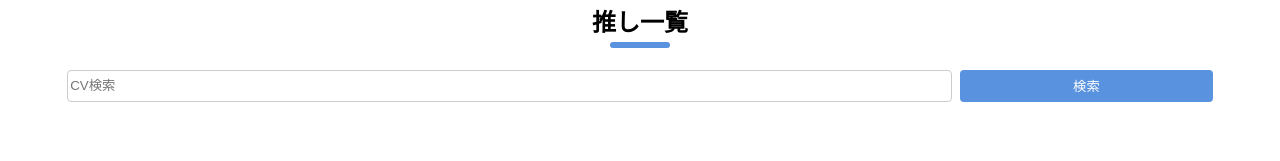
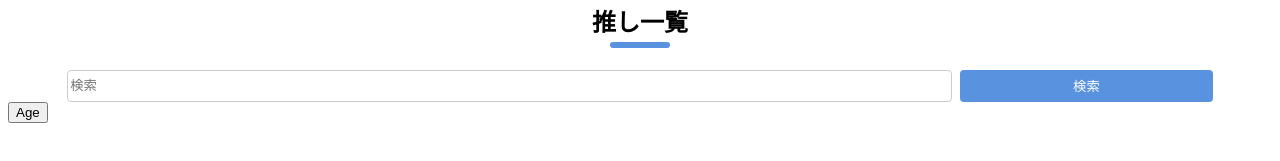
Before and after one commit to c-fukuyama/favorite-database, a React (Create React App) app: page / in a window 1280 px wide. Shown: the part 461-622 px from the top of the page. Built offline with nearby package versions, Linux system fonts and the light colour scheme.

Commit message:
Ageで昇順にソートする機能を追加

```diff
--- a/src/App.css
+++ b/src/App.css
@@ -66,7 +66,7 @@ input {
   justify-content: center;
 }
 
-.age {
+p.age {
   margin-left: 8px;
 }
 
--- a/src/App.js
+++ b/src/App.js
@@ -11,6 +11,7 @@ function App() {
   const [cv, setCv] = useState("");
   const [findText, setFindText] = useState("");
   const [mode, setMode] = useState("default");
+  const [sort, setSort] = useState([]);
 
   const [data, setData] = usePersist("data", []);
   const [findData, setFindData] = usePersist("findData", []);
@@ -51,11 +52,34 @@ function App() {
 
   const doFind = () => {
     const newData = data.filter((item, key) => {
-      return item.cv.includes(findText);
+      return (
+        item.name.includes(findText) ||
+        item.age.includes(findText) ||
+        item.cv.includes(findText)
+      );
     });
     setFindData(newData);
     setMode("find");
     setFindText("");
+  };
+
+  const sortAge = () => {
+    const sortAgeArray = Object.keys(data).map((key) => ({
+      key: key,
+      value: data[key],
+    }));
+    const newSortAgeArray = sortAgeArray.sort(
+      (a, b) => a.value.age - b.value.age
+    );
+    const newSortAgeObj = Object.assign(
+      [],
+      ...newSortAgeArray.map((item, index) => ({
+        [index]: item.value,
+      }))
+    );
+    setSort(newSortAgeObj);
+    setMode("sortAge");
+    console.log(sort);
   };
 
   return (
@@ -80,6 +104,8 @@ function App() {
         findText={findText}
         setFindText={setFindText}
         mode={mode}
+        sortAge={sortAge}
+        sort={sort}
       />
     </div>
   );
--- a/src/components/FindForm.js
+++ b/src/components/FindForm.js
@@ -12,7 +12,7 @@ export const FindForm = (props) => {
           type="text"
           onChange={onChangeText}
           value={findText}
-          placeholder="CV検索"
+          placeholder="検索"
         ></input>
         <button onClick={doFind}>検索</button>
       </div>
--- a/src/components/List.js
+++ b/src/components/List.js
@@ -1,8 +1,18 @@
 import { FindForm } from "./FindForm";
+import { SortButton } from "./SortButton";
 
 export const List = (props) => {
-  const { data, findData, onClickDelete, doFind, findText, setFindText, mode } =
-    props;
+  const {
+    data,
+    findData,
+    onClickDelete,
+    doFind,
+    findText,
+    setFindText,
+    mode,
+    sortAge,
+    sort,
+  } = props;
 
   const PersonText = data.map((value, key) => (
     <div key={key} className="person-text">
@@ -12,10 +22,10 @@ export const List = (props) => {
       <p className="num">No,{key + 1}</p>
       <p className="name">{value.name}</p>
       <div className="flex flex-center">
-        <p className="birthday">birthday:{value.birthday},</p>
+        <p className="birthday">birthday:{value.birthday}</p>
         <p className="age">age:{value.age}</p>
       </div>
-      <p className="cv">cv:{value.cv}</p>
+      <p className="cv">CV:{value.cv}</p>
       <button className="delbtn" onClick={() => onClickDelete(key)}>
         Delete
       </button>
@@ -30,10 +40,28 @@ export const List = (props) => {
       <p className="num">No,{key + 1}</p>
       <p className="name">{value.name}</p>
       <div className="flex flex-center">
-        <p className="birthday">birthday:{value.birthday},</p>
+        <p className="birthday">birthday:{value.birthday}</p>
         <p className="age">age:{value.age}</p>
       </div>
-      <p className="cv">cv:{value.cv}</p>
+      <p className="cv">CV:{value.cv}</p>
+      <button className="delbtn" onClick={() => onClickDelete(key)}>
+        Delete
+      </button>
+    </div>
+  ));
+
+  const SortAgePersonText = sort.map((value, key) => (
+    <div key={key} className="person-text">
+      <div>
+        <img src="https://placehold.jp/150x150.png" alt="" />
+      </div>
+      <p className="num">No,{key + 1}</p>
+      <p className="name">{value.name}</p>
+      <div className="flex flex-center">
+        <p className="birthday">birthday:{value.birthday}</p>
+        <p className="age">age:{value.age}</p>
+      </div>
+      <p className="cv">CV:{value.cv}</p>
       <button className="delbtn" onClick={() => onClickDelete(key)}>
         Delete
       </button>
@@ -49,8 +77,10 @@ export const List = (props) => {
         findText={findText}
         setFindText={setFindText}
       />
+      <SortButton sortAge={sortAge} data={data} />
       {mode === "default" && <div className="flex">{PersonText}</div>}
       {mode === "find" && <div className="flex">{FindPersonText}</div>}
+      {mode === "sortAge" && <div className="flex">{SortAgePersonText}</div>}
     </>
   );
 };
--- /dev/null
+++ b/src/components/SortButton.js
@@ -0,0 +1,9 @@
+export const SortButton = (props) => {
+  const { sortAge } = props;
+
+  return (
+    <>
+      <button onClick={sortAge}>Age</button>
+    </>
+  );
+};
```
